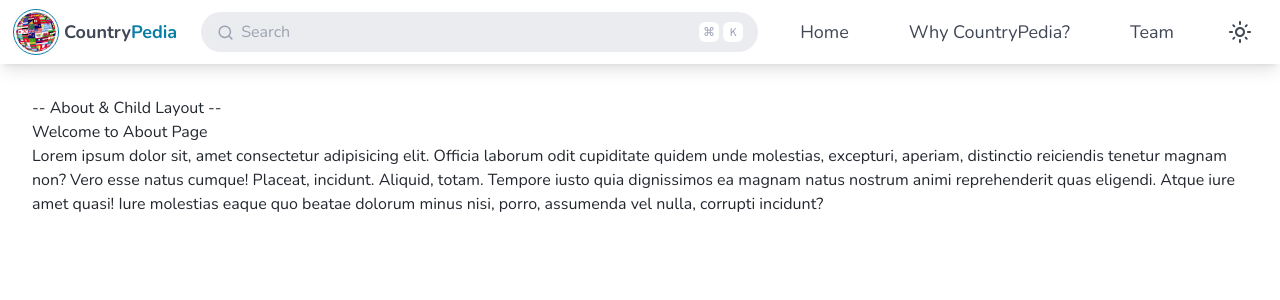
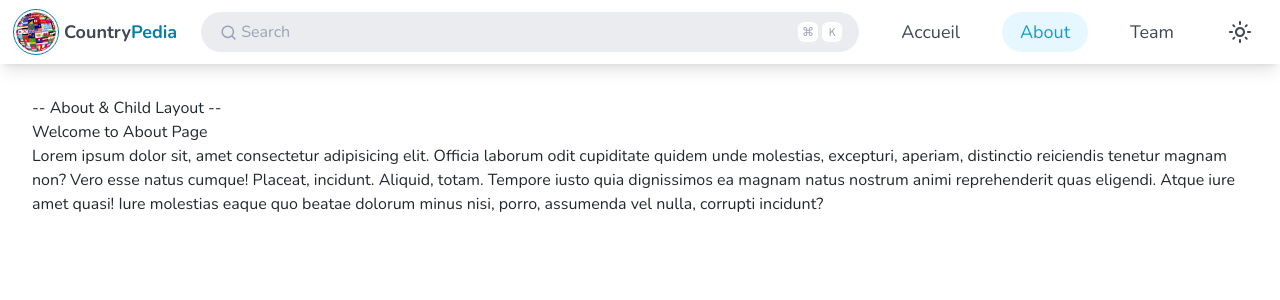
Before and after one commit to zacBkh/countrypedia, a Next.js app: page /about in a window 1280 px wide. Shown: the top 300 px of the page. Built offline with nearby package versions, Linux system fonts and the light colour scheme.

Commit message:
feat: active Link and map on navbar

```diff
--- a/app/globals.css
+++ b/app/globals.css
@@ -2,7 +2,8 @@
 @tailwind components;
 @tailwind utilities;
 
-button:hover {
+button:hover,
+.btnLike:hover {
     background-color: rgba(35, 39, 47, 0.05);
     @apply bg-react-blue-hover-light;
     @apply dark:bg-react-blue-hover-dark;
@@ -17,3 +18,9 @@ body {
 
     @apply dark:bg-react-bg-dark dark:text-react-txt-dark;
 }
+
+.activeLink {
+    @apply dark:bg-[#58afdf1a] bg-[#E6F7FF];
+    @apply dark:text-[#149ECA] text-[#087EA4];
+    color: #149eca;
+}
--- /dev/null
+++ b/components/nav-links.tsx
@@ -0,0 +1,28 @@
+'use client'
+
+import Link from 'next/link'
+
+import { usePathname } from 'next/navigation'
+
+import { NAV_LINKS } from '@/constants/urls'
+
+const NavLinks = ({}) => {
+    const pathname = usePathname()
+
+    return (
+        <div className="flex gap-x-6">
+            {NAV_LINKS.map(link => (
+                <Link
+                    key={link.id}
+                    className={`${pathname === link.link ? 'activeLink' : ''}
+                     btnLike py-[6px] px-[18px] rounded-full`}
+                    href={link.link}
+                >
+                    {link.item}
+                </Link>
+            ))}
+        </div>
+    )
+}
+
+export default NavLinks
--- a/components/navbar.tsx
+++ b/components/navbar.tsx
@@ -1,18 +1,19 @@
 import Link from 'next/link'
 import Image from 'next/image'
 import Logo from '../public/countrypedia-logo.png'
-import { WebsiteLinks } from '@/constants/urls'
+import { APP_LINKS } from '@/constants/urls'
 
 import ThemeSwitcher from './ui/theme-switcher'
 
 import SearchBar from './search-bar'
 
-const { HOME, ABOUT, TEAM } = WebsiteLinks
+import NavLinks from './nav-links'
+
 const Navbar = () => {
     return (
         <header className="shadow-lg dark:shadow-slate-50/5 shadow-slate-950/10 sticky z-50 top-0 flex gap-x-6 justify-between items-center w-full text-lg bg-white dark:bg-[#232730] py-2 px-4 !text-[#404756] dark:!text-[#EBECF0]">
             <div>
-                <Link href={HOME}>
+                <Link href={APP_LINKS.HOME}>
                     <div className="flex items-center gap-x-2 font-bold">
                         <Image
                             className="!w-10 outline outline-offset-2 outline-[1.5px] outline-react-button-blue-light rounded-full"
@@ -27,17 +28,7 @@ const Navbar = () => {
                 </Link>
             </div>
             <SearchBar />
-            <div className="flex gap-x-6">
-                <button className="py-[6px] px-[18px] rounded-full">
-                    <Link href={HOME}>Home</Link>
-                </button>
-                <button className="py-[6px] px-[18px] rounded-full">
-                    <Link href={ABOUT}>Why CountryPedia?</Link>
-                </button>
-                <button className="py-[6px] px-[18px] rounded-full">
-                    <Link href={TEAM}>Team</Link>
-                </button>
-            </div>
+            <NavLinks />
             <ThemeSwitcher />
         </header>
     )
--- a/components/search-bar.tsx
+++ b/components/search-bar.tsx
@@ -1,4 +1,5 @@
 'use client'
+
 import { FC, useEffect, useRef, useState } from 'react'
 
 import KeyBoardStroke from './ui/icons/os-icons'
--- a/components/ui/theme-switcher.tsx
+++ b/components/ui/theme-switcher.tsx
@@ -13,7 +13,7 @@ const ThemeSwitcher = () => {
     const { theme, setTheme } = useTheme()
 
     const handleToggleTheme = () => {
-        const newTheme = theme === 'light' ? 'dark' : 'light'
+        const newTheme = theme !== 'dark' ? 'dark' : 'light'
         setTheme(newTheme)
     }
 
--- a/constants/urls.ts
+++ b/constants/urls.ts
@@ -2,8 +2,26 @@ export enum FetchLinks {
     ALL_COUNTRIES = 'https://restcountries.com/v3.1/all?fields=name,flags,region,languages,capital,maps,cca3,coatOfArms',
 }
 
-export enum WebsiteLinks {
+export enum APP_LINKS {
     HOME = '/',
     ABOUT = '/about',
     TEAM = '/about/team',
 }
+
+export const NAV_LINKS = [
+    {
+        item: 'Accueil',
+        link: APP_LINKS.HOME,
+        id: 'Links-1',
+    },
+    {
+        item: 'About',
+        link: APP_LINKS.ABOUT,
+        id: 'Links-2',
+    },
+    {
+        item: 'Team',
+        link: APP_LINKS.TEAM,
+        id: 'Links-3',
+    },
+]
```
